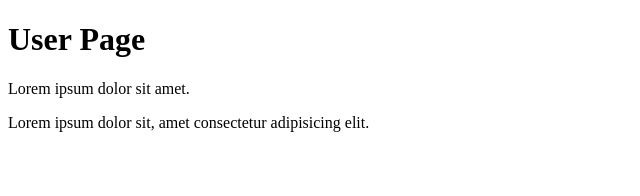
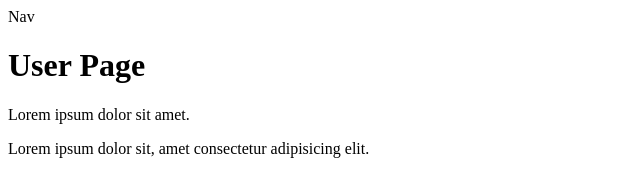
Before and after one commit to ZohirEDDIG/Gitmate, a plain HTML site: page user.html in a window 1280 px wide. Shown: the whole page, without its empty margins (0-640 px from the left). Drawn offline with Linux system fonts and the light colour scheme.

Commit message:
Add nav to user.html

```diff
--- a/user.html
+++ b/user.html
@@ -6,6 +6,7 @@
     <title>Gitmate | User Page</title>
 </head>
 <body>
+    <nav>Nav</nav>
     <h1>User Page</h1>
     <p>Lorem ipsum dolor sit amet.</p>
     <p>Lorem ipsum dolor sit, amet consectetur adipisicing elit.</p>
```
